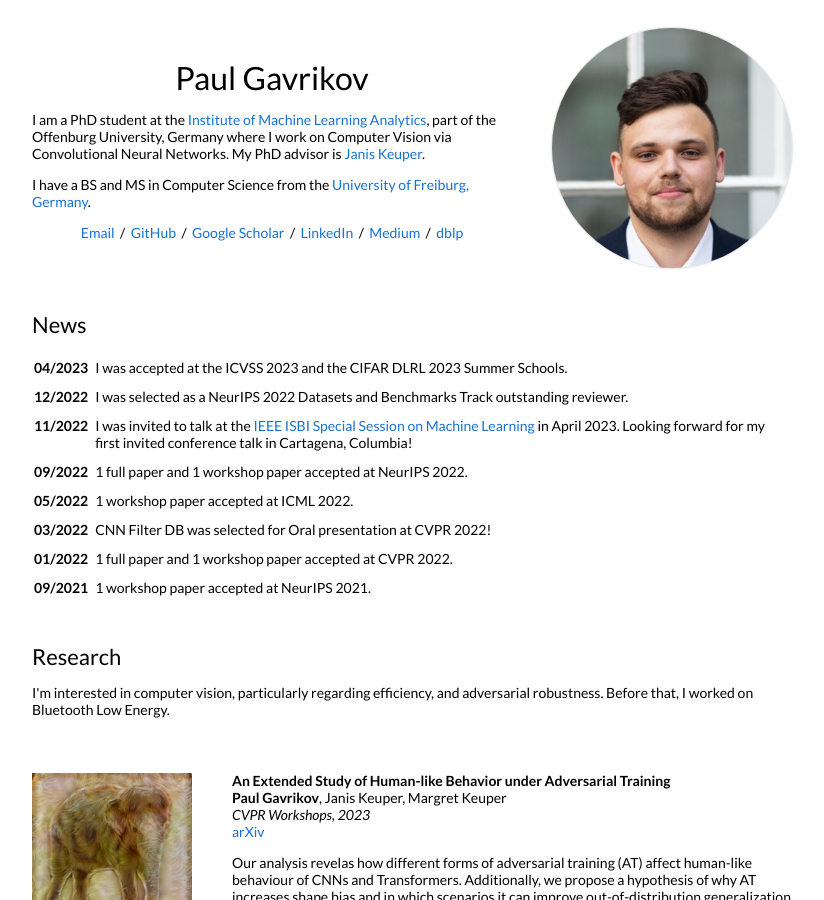
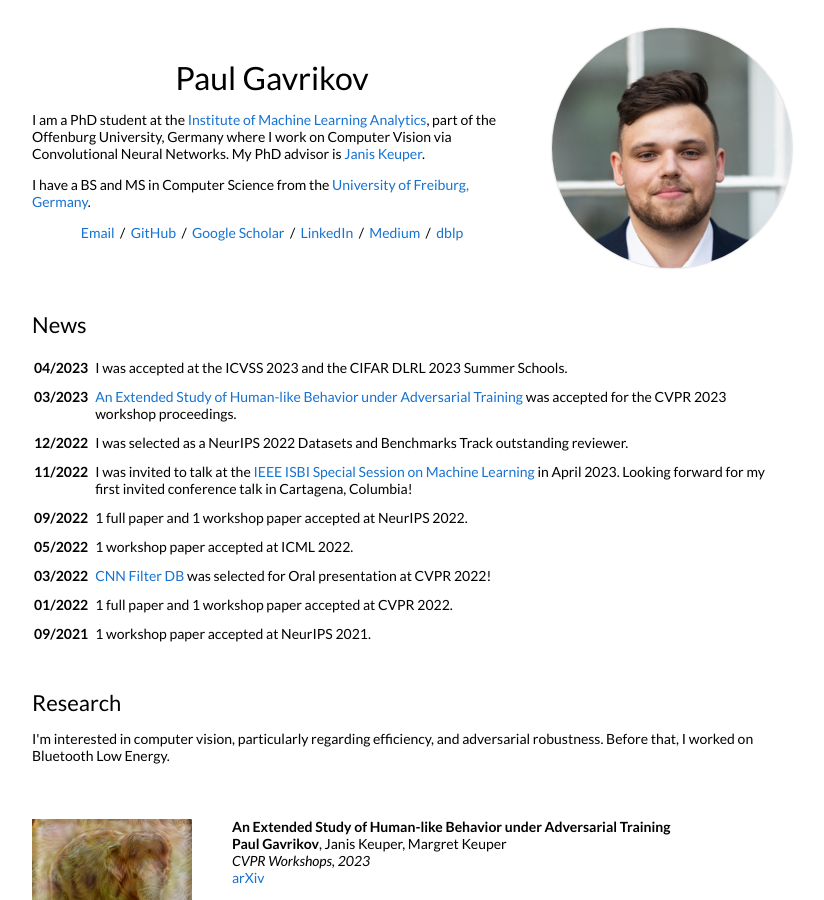
Before and after one commit to paulgavrikov/paulgavrikov.github.io, a Jekyll site: the page built from _posts/2018-05-15-intro.markdown, in a window 1280 px wide and 900 px high. Shown: the whole window, without its empty margins (228-1052 px from the left). Built offline with Jekyll 4.4.1, drawn with Linux system fonts in a browser that asks for light colours.

Commit message:
news: adding cvprw paper

```diff
--- a/_data/news.yml
+++ b/_data/news.yml
@@ -1,6 +1,9 @@
 - news_entry:
   date: 04/2023
   text: I was accepted at the ICVSS 2023 and the CIFAR DLRL 2023 Summer Schools.
+- news_entry:
+  date: 03/2023
+  text: <a href="https://arxiv.org/abs/2303.12669">An Extended Study of Human-like Behavior under Adversarial Training</a> was accepted for the CVPR 2023 workshop proceedings.
 - news_entry:
   date: 12/2022
   text: I was selected as a NeurIPS 2022 Datasets and Benchmarks Track outstanding reviewer.
@@ -15,7 +18,7 @@
   text: 1 workshop paper accepted at ICML 2022.
 - news_entry:
   date: 03/2022
-  text: CNN Filter DB was selected for Oral presentation at CVPR 2022!
+  text: <a href="https://arxiv.org/abs/2203.15331">CNN Filter DB</a> was selected for Oral presentation at CVPR 2022!
 - news_entry:
   date: 01/2022
   text: 1 full paper and 1 workshop paper accepted at CVPR 2022.
```
